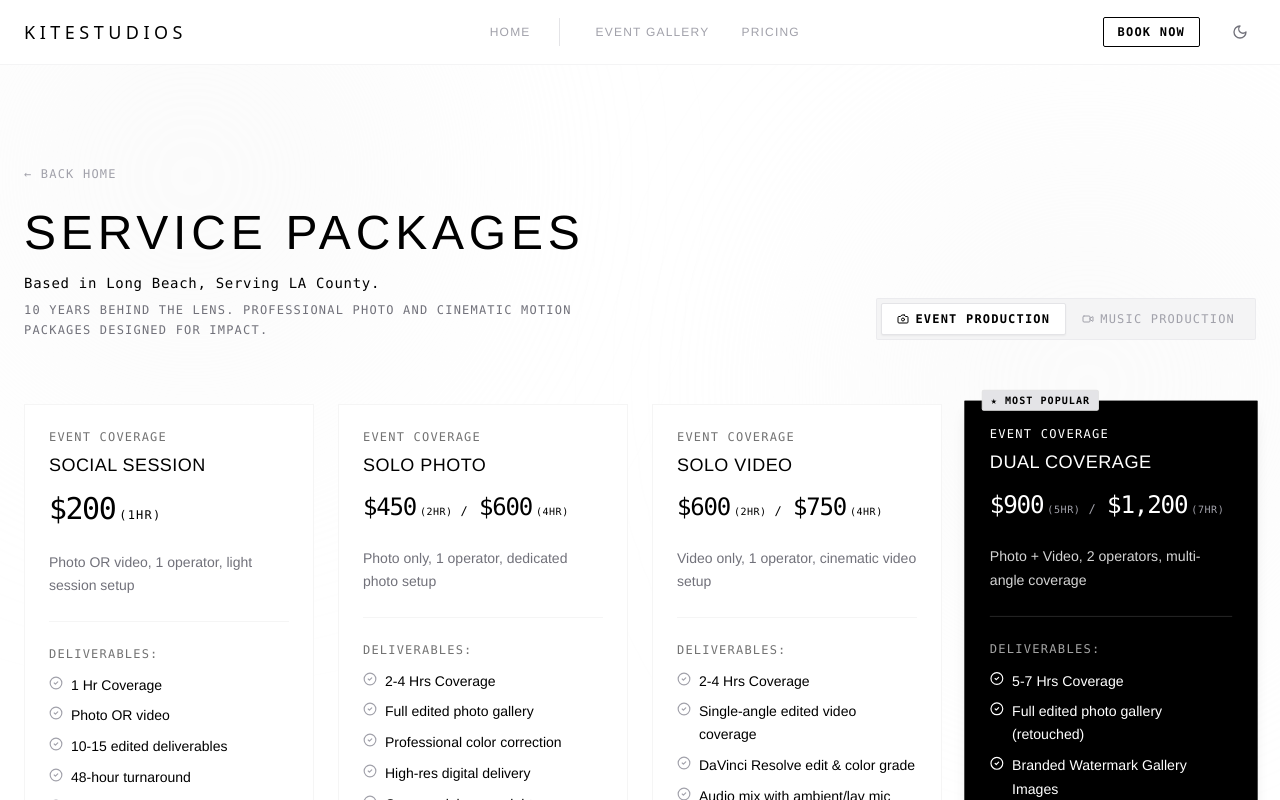
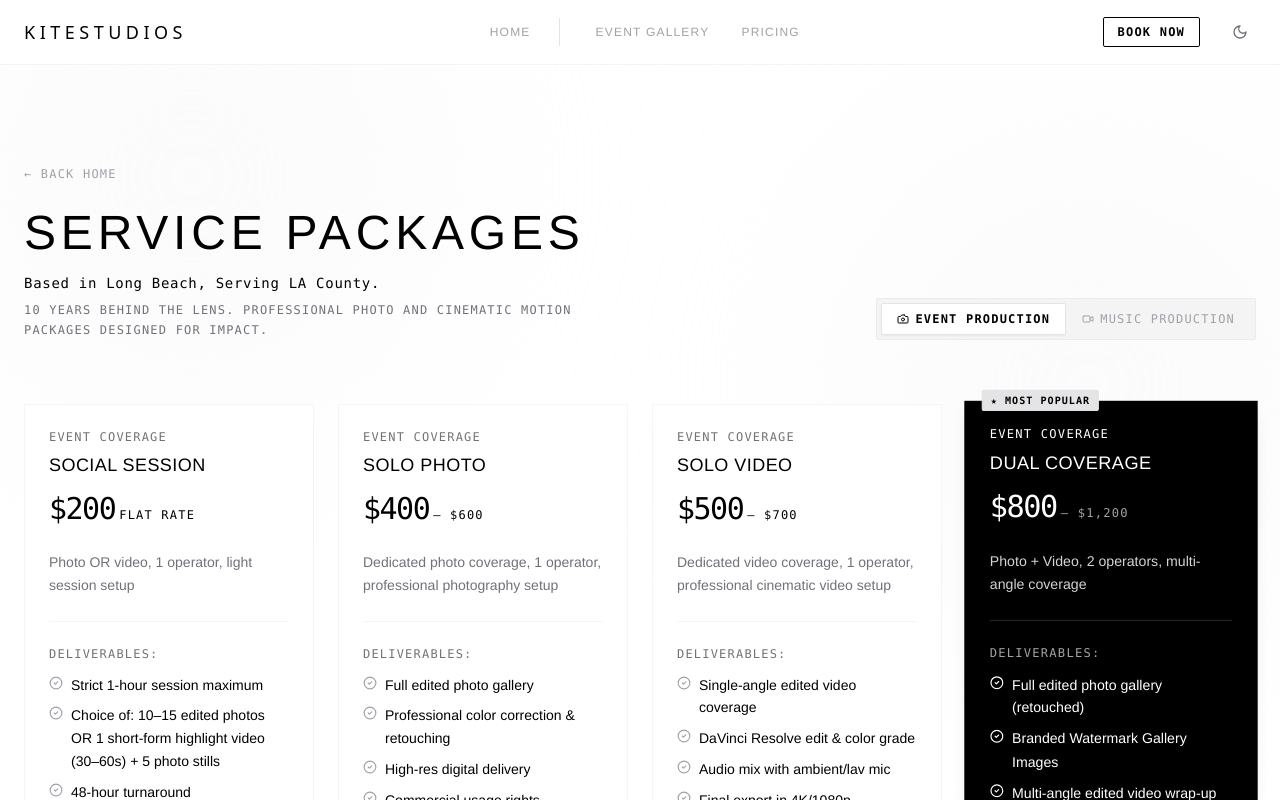
Before and after one commit to whoskite/kitestudios, a Next.js app: page /pricing in a window 1280 px wide. Shown: the top 800 px of the page. Built offline with nearby package versions, Linux system fonts and the light colour scheme; a web font is replaced by a local one.

Commit message:
chore(pricing): optimize tier structure, remove hourly pricing, refine deliverables for frame control and lead qualification

```diff
--- a/app/pricing/page.tsx
+++ b/app/pricing/page.tsx
@@ -57,54 +57,53 @@ export default function PricingPage() {
     {
       id: "events-tier0",
       name: "Tier 0 — Social Session",
-      price: "$200 (1hr)",
+      price: "$200 Flat Rate",
       minPrice: 200,
       maxPrice: 200,
       includes: "Photo OR video, 1 operator, light session setup",
       bestFor: "Quick social updates, headshots, or short event highlights",
-      deliverables: ["1 Hr Coverage", "Photo OR video", "10-15 edited deliverables", "48-hour turnaround", "1 revision round", "High-res digital delivery"]
+      deliverables: ["Strict 1-hour session maximum", "Choice of: 10–15 edited photos OR 1 short-form highlight video (30–60s) + 5 photo stills", "48-hour turnaround", "1 revision round", "High-res digital delivery"]
     },
     {
       id: "events-tier1",
       name: "Tier 1 — Solo Photo",
-      price: "$450 (2hr) / $600 (4hr)",
-      minPrice: 450,
+      price: "$400 – $600",
+      minPrice: 400,
       maxPrice: 600,
-      includes: "Photo only, 1 operator, dedicated photo setup",
-      bestFor: "Events where the client only needs photos — intimate gatherings, portraits, small events",
-      deliverables: ["2-4 Hrs Coverage", "Full edited photo gallery", "Professional color correction", "High-res digital delivery", "Commercial usage rights", "2 revision rounds"]
+      includes: "Dedicated photo coverage, 1 operator, professional photography setup",
+      bestFor: "Intimate gatherings, portraits, and events where high-end photography is the priority",
+      deliverables: ["Full edited photo gallery", "Professional color correction & retouching", "High-res digital delivery", "Commercial usage rights", "2 revision rounds"]
     },
     {
       id: "events-tier2",
       name: "Tier 2 — Solo Video",
-      price: "$600 (2hr) / $750 (4hr)",
-      minPrice: 600,
-      maxPrice: 750,
-      includes: "Video only, 1 operator, cinematic video setup",
-      bestFor: "Ceremonies, performances, single-angle recordings, short product highlights",
-      deliverables: ["2-4 Hrs Coverage", "Single-angle edited video coverage", "DaVinci Resolve edit & color grade", "Audio mix with ambient/lav mic", "Final export in 4K/1080p", "2 revision rounds"]
+      price: "$500 – $700",
+      minPrice: 500,
+      maxPrice: 700,
+      includes: "Dedicated video coverage, 1 operator, professional cinematic video setup",
+      bestFor: "Ceremonies, performances, and events where cinematic motion is the priority",
+      deliverables: ["Single-angle edited video coverage", "DaVinci Resolve edit & color grade", "Audio mix with ambient/lav mic", "Final export in 4K/1080p", "Commercial usage rights", "2 revision rounds"]
     },
     {
       id: "events-tier3",
       name: "Tier 3 — Dual Coverage",
-      price: "$900 (5hr) / $1,200 (7hr)",
-      minPrice: 900,
+      price: "$800 – $1,200",
+      minPrice: 800,
       maxPrice: 1200,
       includes: "Photo + Video, 2 operators, multi-angle coverage",
       bestFor: "Medium events, ceremonies, receptions — anything with simultaneous key moments",
-      deliverables: ["5-7 Hrs Coverage", "Full edited photo gallery (retouched)", "Branded Watermark Gallery Images", "Multi-angle edited video wrap-up", "B-roll package from 2nd angle", "Professional audio syncing & design", "2 revision rounds"],
+      deliverables: ["Full edited photo gallery (retouched)", "Branded Watermark Gallery Images", "Multi-angle edited video wrap-up", "B-roll package from 2nd angle", "Professional audio syncing & design", "2 revision rounds"],
       recommended: true
     },
     {
       id: "events-tier4",
       name: "Tier 4 — Premium Coverage",
-      price: "$1,400 (8hr) / $2,000 (10hr)",
-      minPrice: 1400,
+      price: "$1,200 – $2,000",
+      minPrice: 1200,
       maxPrice: 2000,
       includes: "2 operators, photo + video, multi-location / complex event setup",
       bestFor: "Weddings, quinceañeras, corporate events, festivals, multi-location setups",
       deliverables: [
-        "8-10+ Hrs Coverage",
         "Full photo sets from both shooters (retouched)",
         "Branded Watermark Gallery Images",
         "Cinematic multi-angle video edit (4K)",
@@ -124,12 +123,12 @@ export default function PricingPage() {
     {
       id: "mv-tier0",
       name: "Tier 0 — Social Visual",
-      price: "$200 (1hr)",
+      price: "$200 Flat Rate",
       minPrice: 200,
       maxPrice: 200,
-      includes: "1-hour shoot, 1 vertical video, 10 promo still frames",
+      includes: "1 vertical video, 10 promo still frames, rapid setup",
       bestFor: "Quick social promo drops, TikToks, and Reels",
-      deliverables: ["1 Hr Coverage", "1 vertical video", "10 promo still frames", "3-day turnaround", "1 revision round"]
+      deliverables: ["Strict 1-hour session maximum", "1 edited vertical short-form video (15–30 seconds, 9:16 format, color-graded & synced)", "10 color-graded promo still frames (ideal for thumbnails/social posts)", "3-day turnaround", "1 revision round"]
     },
     {
       id: "mv-tier1",
@@ -144,33 +143,23 @@ export default function PricingPage() {
     {
       id: "mv-tier2",
       name: "Tier 2 — Standard Music Video",
-      price: "$1,000 (4hr)",
-      minPrice: 1000,
-      maxPrice: 1000,
-      includes: "1-2 locations, 3-4 hour shoot, full editing, color grading, basic VFX/transitions, B-roll",
-      bestFor: "The complete single-release package",
-      deliverables: ["3-4 Hrs Coverage", "1 final music video (4K)", "2 revision rounds", "Behind-the-scenes clip (30-60 sec) for socials", "Custom color grading & pacing", "Turnaround: 7-14 business days"],
+      price: "$800 – $1,500",
+      minPrice: 800,
+      maxPrice: 1500,
+      includes: "1-2 locations, full editing, cinematic color grading, basic VFX/transitions, B-roll",
+      bestFor: "Independent artists with a budget who want a real, cinematic single-release video",
+      deliverables: ["1 final music video (4K)", "2-3 revision rounds", "Behind-the-scenes clip (30-60 sec) for socials", "Custom color grading & pacing", "Turnaround: 7-14 business days"],
       recommended: true
     },
     {
       id: "mv-tier3",
       name: "Tier 3 — Premium Music Video",
-      price: "$2,500 (8hr)",
-      minPrice: 2500,
-      maxPrice: 2500,
-      includes: "2-3 locations, full day shoot (6-8 hours), 2 operators, full editing suite, advanced VFX & color grading",
-      bestFor: "Established artists, label-backed releases, artists who want a complete visual campaign",
-      deliverables: ["Creative call, mood board, shot list, location scouting", "6-8 Hrs Coverage", "1 final music video (4K)", "3 revision rounds", "Behind-the-scenes mini-doc (2-3 min)", "3-5 social media clips (Reels/TikTok)", "10 promo still frames", "Turnaround: 14-21 business days"]
-    },
-    {
-      id: "mv-tier4",
-      name: "Tier 4 — Visual Campaign",
-      price: "$5,000 (2 vids) / $7,000 (3 vids)",
-      minPrice: 5000,
-      maxPrice: 7000,
-      includes: "2-3 music videos shot across 1-2 days, full editing suite, extensive social media cutdowns, full promo pack",
-      bestFor: "Artists releasing an EP or album who want a unified visual identity",
-      deliverables: ["Full pre-production: mood boards, shot lists, location scouting", "1-2 Days Coverage (Up to 16 Hrs)", "2-3 final music videos (4K)", "All social media cutdowns & promos", "Full BTS documentary content", "Dedicated promo photography sets", "Priority turnaround (21-30 business days)"]
+      price: "$2,000 – $3,500",
+      minPrice: 2000,
+      maxPrice: 3500,
+      includes: "2-3 locations, full day shoot, 2 operators, full editing suite, advanced VFX & color grading",
+      bestFor: "Established artists, label-backed releases, or those wanting a complete visual campaign",
+      deliverables: ["Creative call, mood board, shot list, location scouting", "1 final music video (4K)", "3-5 revision rounds", "Behind-the-scenes mini-doc (2-3 min)", "3-5 social media clips (Reels/TikTok)", "10 promo still frames", "Turnaround: 14-21 business days"]
     }
   ];
 
@@ -637,7 +626,7 @@ export default function PricingPage() {
               {/* Book now trigger */}
               <div className="mt-12">
                 <p className="text-xs font-mono tracking-widest uppercase opacity-65 mb-4 leading-normal">
-                  All range figures serve as initial budgeting estimates. Final scope parameters will be aligned during the setup briefing.
+                  All range figures serve as initial budgeting estimates. Final investment is confirmed during our creative briefing. A 50% deposit is required to secure your date.
                 </p>
                 <Link
                   href={getBookingUrl()}
```
